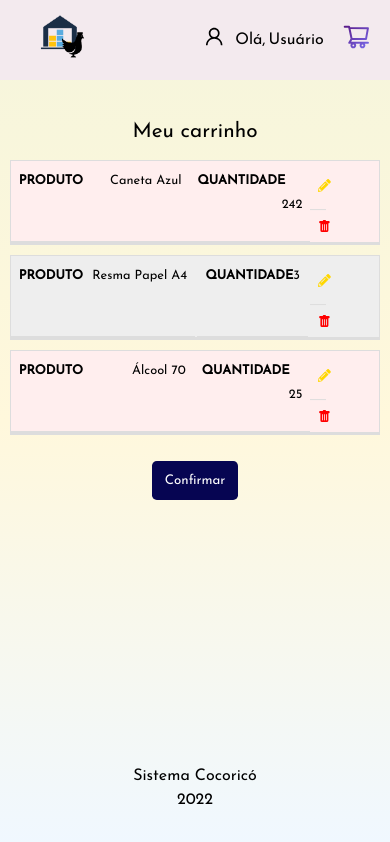
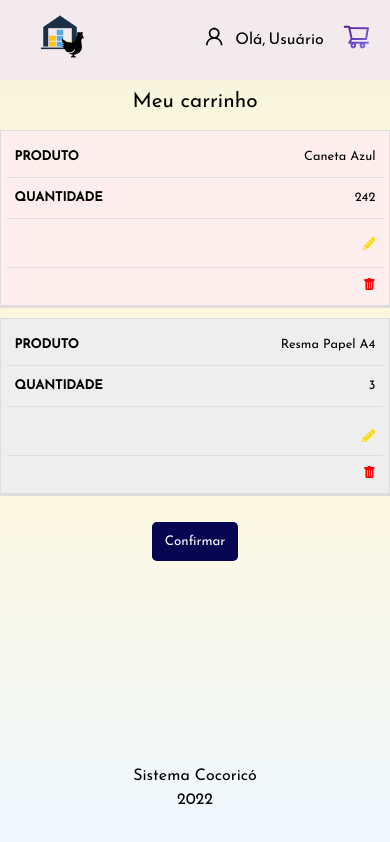
Before and after one commit to MariaClaraAmorim/new-ppa-project, a React (Vite) app: page /carrinho in a window 390 px wide. Built offline with nearby package versions, Linux system fonts and the light colour scheme.

Commit message:
refactor: alterações no design

```diff
--- a/src/components/common/Header/index.tsx
+++ b/src/components/common/Header/index.tsx
@@ -7,7 +7,9 @@ function Header() {
     <div className={css.header}>
       <div>
         {/* <img src="public\LogoHeader.png" alt="" /> */}
-        <a href="#"><img className={css.imgHeader} src="\public\LogoHeader.png" /></a>
+        <a href="/">
+          <img className={css.imgHeader} src="\public\LogoHeader.png" />
+          </a>
       </div>
       <div className={css.details}>
         <AiOutlineUser className={css.iconUser} />
--- a/src/pages/Admin/CadProduto/index.tsx
+++ b/src/pages/Admin/CadProduto/index.tsx
@@ -5,6 +5,8 @@ import RadioGroup from "@mui/material/RadioGroup";
 import FormControlLabel from "@mui/material/FormControlLabel";
 import FormControl from "@mui/material/FormControl";
 import FormLabel from "@mui/material/FormLabel";
+import Box from '@mui/material/Box';
+import TextField from '@mui/material/TextField';
 
 import TextareaAutosize from "@mui/material/TextareaAutosize";
 
@@ -92,7 +94,7 @@ function CadProduto() {
     <section className={css.teste}>
       <h1 className={css.title}>Cadastrar produto</h1>
       <div>
-        <p className={css.description}>(Retornar aqui o nome do produto)</p>
+        <p className={css.description}></p>
       </div>
       <div className={css.grid}>
         <div>
@@ -177,6 +179,8 @@ function CadProduto() {
                 height: 100,
                 backgroundColor: "#D9D9D9",
                 border: "1px solid",
+                fontSize: "0.9em",
+                padding: "5px"
               }}
             />
           </div>
@@ -191,6 +195,8 @@ function CadProduto() {
                 height: 100,
                 backgroundColor: "#D9D9D9",
                 border: "1px solid",
+                fontSize: "0.9em",
+                padding: "5px"
               }}
             />
           </div>
@@ -198,14 +204,22 @@ function CadProduto() {
 
         <div>
           <p>Nota Fiscal</p>
-          <Upload />
+          <Upload/>
         </div>
+
+        <div>
+          <p>Nome do Produto</p>
+          <TextField id="filled-basic" label="Filled" variant="outlined" className={css.inputName}/>
+        </div>
+
       </div>
 
       <div className={css.action}>
-        <Button className={css.btn} variant="contained">
-          Voltar
-        </Button>
+        <a href="/Admin/Home">
+          <Button className={css.btn} variant="contained">
+            Voltar
+          </Button>
+        </a>
         <Button className={css.btn} variant="contained">
           Cadastrar
         </Button>
--- a/src/pages/Admin/CadProduto/styles.module.css
+++ b/src/pages/Admin/CadProduto/styles.module.css
@@ -1,6 +1,5 @@
 .title {
-  font-family: cursive;
-  /* text-align: center; */
+  text-align: center;
   padding-top: 2rem;
 }
 @media screen and (max-width: 400px) {
@@ -11,15 +10,17 @@
 
 .description {
   padding-top: 1rem;
-  border-bottom: 1px solid;
-  width: 50%;
+  border-bottom: 1px solid #ddd;
+  text-align: center;
+  width: 100vw;
+  padding-bottom: 0.4rem;
 }
 
 .grid {
   display: flex;
   gap: 3rem;
   padding: 1rem 5%;
-  justify-content: space-between;
+  justify-content: space-around;
 }
 
 @media screen and (max-width: 900px) {
@@ -50,6 +51,11 @@
   color: #fff;
   padding: 0.6rem;
   border-radius: 0.3rem;
+  transition: 0.3s;
+}
+
+.btn:hover {
+  background: #38AECC;
 }
 
 @media screen and (max-width: 400px) {
--- a/src/pages/Admin/Home/index.tsx
+++ b/src/pages/Admin/Home/index.tsx
@@ -1,5 +1,4 @@
 import { Button } from "@chakra-ui/button";
-
 import css from "./styles.module.css";
 function AdminHome() {
   return (
--- a/src/pages/Admin/Home/styles.module.css
+++ b/src/pages/Admin/Home/styles.module.css
@@ -19,6 +19,11 @@
   color: #fff;
   padding: 0.6rem;
   border-radius: 0.3rem;
+  transition: 0.4s;
+}
+
+.btn:hover {
+  background-color: #38AECC;
 }
 
 @media screen and (max-width: 400px) {
@@ -28,10 +33,12 @@
 }
 
 .title {
-  font-family: cursive;
   text-align: center;
   padding-top: 2rem;
+  text-align: center;
+
 }
+
 @media screen and (max-width: 400px) {
   .title {
     font-size: 1.4rem;
--- a/src/pages/Cadastro/styles.module.css
+++ b/src/pages/Cadastro/styles.module.css
@@ -174,4 +174,10 @@
   padding: 0.4rem;
   border: 0.2rem solid #060552;
   border-radius: 0.5rem;
+  transition: 0.5s
 }
+
+.btn:hover {
+  background-color: #060552;
+  color: white;
+}
--- a/src/pages/Carrinho/index.tsx
+++ b/src/pages/Carrinho/index.tsx
@@ -2,8 +2,19 @@ import { FaPencilAlt } from "react-icons/fa";
 import { BsTrashFill } from "react-icons/bs";
 import { Button } from "@chakra-ui/react";
 import css from "./styles.module.css";
+import {
+  Modal,
+  ModalOverlay,
+  ModalContent,
+  ModalHeader,
+  ModalFooter,
+  ModalBody,
+  ModalCloseButton,
+} from '@chakra-ui/react'
+import { useDisclosure } from '@chakra-ui/react'
 
 function Carrinho() {
+  const { isOpen, onOpen, onClose } = useDisclosure()
   return (
     <>
       <table className={css.table}>
@@ -32,7 +43,7 @@ function Carrinho() {
               <td data-label="Quantidade">242</td>
             <div className={css.icons}>
               <td>
-                <FaPencilAlt
+                <FaPencilAlt onClick={onOpen}
                 className={css.iconEdit}
                 style={{ fill: "gold" }}
                 />
@@ -51,10 +62,11 @@ function Carrinho() {
               <td data-label="Quantidade">3</td>
             <div className={css.icons}>
               <td>
-                <FaPencilAlt
+                <Button onClick={onOpen}><FaPencilAlt
                 className={css.iconEdit}
                 style={{ fill: "gold" }}
                 />
+                </Button>
               </td>
               <td>
               <BsTrashFill
@@ -64,30 +76,47 @@ function Carrinho() {
               </td>
             </div>
           </tr>
-          <tr className={css.tr}>
-              <td data-label="Produto">Álcool 70</td>
-              <td data-label="Quantidade">25</td>
-            <div className={css.icons}>
-              <td>
-                <FaPencilAlt
-                className={css.iconEdit}
-                style={{ fill: "gold" }}
-                />
-              </td>
-              <td>
-              <BsTrashFill
-                className={css.iconTrash}
-                style={{ fill: "red" }}
-                />
-              </td>
-            </div>
-          </tr>
-          {/* ------------- */}
         </tbody>
       </table>
       <div className={css.action}>
         <Button className={css.btn}>Confirmar</Button>
       </div>
+
+      <Modal isOpen={isOpen} onClose={onClose}>
+        <ModalOverlay/>
+        <ModalContent className={css.dialog}>
+          <ModalHeader>Edição</ModalHeader>
+          <ModalCloseButton/>
+          <ModalBody>
+            <p>Teste</p>
+          </ModalBody>
+
+          <ModalFooter>
+            <Button onClick={onClose}>
+              Close
+            </Button>
+            <Button variant='ghost'></Button>
+          </ModalFooter>
+        </ModalContent>
+      </Modal>
+{/*
+      <Modal isOpen={isOpen} onClose={onClose} >
+        <ModalOverlay/>
+        <ModalContent className={css.dialog}>
+          <ModalHeader>Exlcuir</ModalHeader>
+          <ModalCloseButton/>
+          <ModalBody>
+            <p>Teste</p>
+          </ModalBody>
+
+          <ModalFooter>
+            <Button onClick={onClose}>
+              Close
+            </Button>
+            <Button variant='ghost'></Button>
+          </ModalFooter>
+        </ModalContent>
+      </Modal> */}
     </>
   );
 }
--- a/src/pages/Carrinho/styles.module.css
+++ b/src/pages/Carrinho/styles.module.css
@@ -1,3 +1,43 @@
+table {
+  /* display: flex; */
+  flex-direction: column;
+  border: 1px solid black;
+  border-collapse: collapse;
+  margin: 0;
+  padding: 0;
+  width: 100%;
+  table-layout: fixed;
+}
+
+table caption {
+  font-size: 1.5em;
+  margin: 0.5em 0 0.75em;
+}
+
+table tr {
+  display: flex;
+  justify-content: space-between;
+  background-color: #eee;
+  border: 1px solid #ddd;
+  padding: 0.35em;
+}
+
+table th,
+table td {
+  padding: 0.625em;
+  text-align: center;
+}
+
+table th {
+  font-size: 0.85em;
+  letter-spacing: 0.1em;
+  text-transform: uppercase;
+}
+
+table tbody {
+  width: 100%;
+}
+
 .action {
   display: flex;
   justify-content: center;
@@ -16,37 +56,8 @@
   background-color: #38AECC;
 }
 
-.table {
-  width: 95vw;
-  margin: auto;
-  margin-top: 30px;
-}
-
-.tr {
-  padding: 0;
-    display: flex;
-  justify-content: space-between;
-}
-
-.thead {
-  display: flex;
-  justify-content: space-around;
-}
-
-.thead .tr {
-  background-color: azure;
-}
-
-.thead .th:first-child {
-  width: 50%;
-}
-
 .thead .th:last-child {
   margin-right: 40px;
-}
-
-.tbody .tr td:first-child {
-  width: 50%;
 }
 
 .tbody .tr:nth-child(odd) {
@@ -57,7 +68,91 @@
   background-color: #eee;
 }
 
+.thead .th:first-child {
+  width: 50%;
+}
+
+.tbody .tr td:first-child {
+  width: 50%;
+}
+
 .icons {
   transform: translateY(10%);
   margin-right: 40px;
 }
+
+.dialog {
+  display: flex;
+  justify-content: center;
+  position: absolute;
+  top: 15%;
+  left: 15%;
+  width: 70%;
+  height: 70%;
+
+  padding: 30px;
+  background-color: #eee;
+  border: 1px solid black;
+  border-radius: 12px;
+}
+
+@media screen and (max-width: 600px) {
+  table {
+    border: 0;
+  }
+
+  table caption {
+    font-size: 1.3em;
+  }
+
+  table thead {
+    border: none;
+    clip: rect(0 0 0 0);
+    height: 1px;
+    margin: -1px;
+    overflow: hidden;
+    padding: 0;
+    position: absolute;
+    width: 1px;
+  }
+
+  table tr {
+    border-bottom: 3px solid #ddd;
+    display: block;
+    margin-bottom: 0.625em;
+  }
+
+  table td {
+    border-bottom: 1px solid #ddd;
+    display: block;
+    font-size: 0.8em;
+    text-align: right;
+  }
+
+  table td::before {
+    content: attr(data-label);
+    float: left;
+    font-weight: bold;
+    text-transform: uppercase;
+  }
+
+  table td:last-child {
+    border-bottom: 0;
+  }
+
+  .status {
+    justify-content: space-between;
+  }
+
+  .thead .th:first-child {
+    width: auto;
+  }
+
+  .tbody .tr td:first-child {
+    width: auto;
+  }
+
+  .icons {
+    margin-right: 0;
+  }
+}
```
